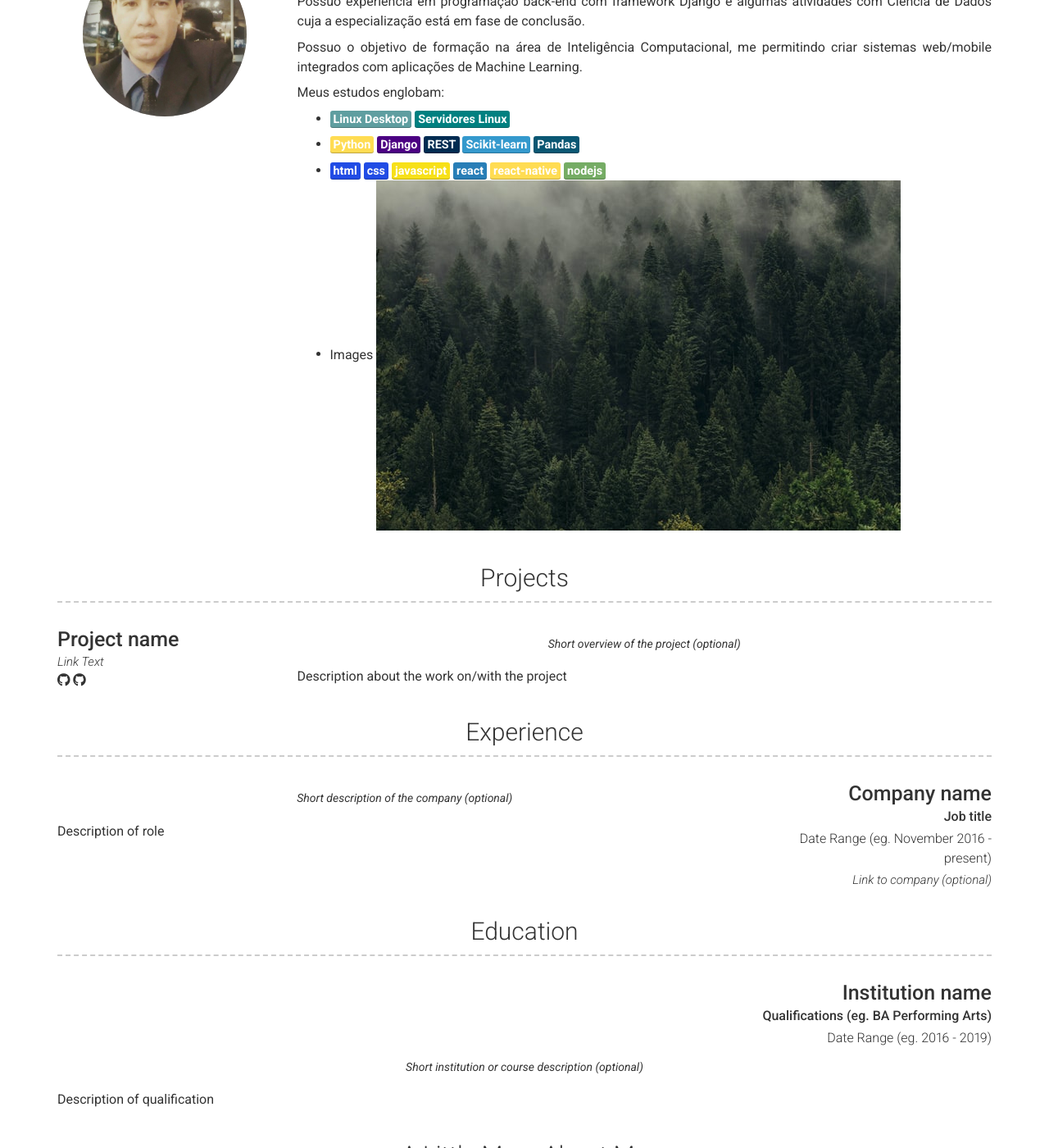
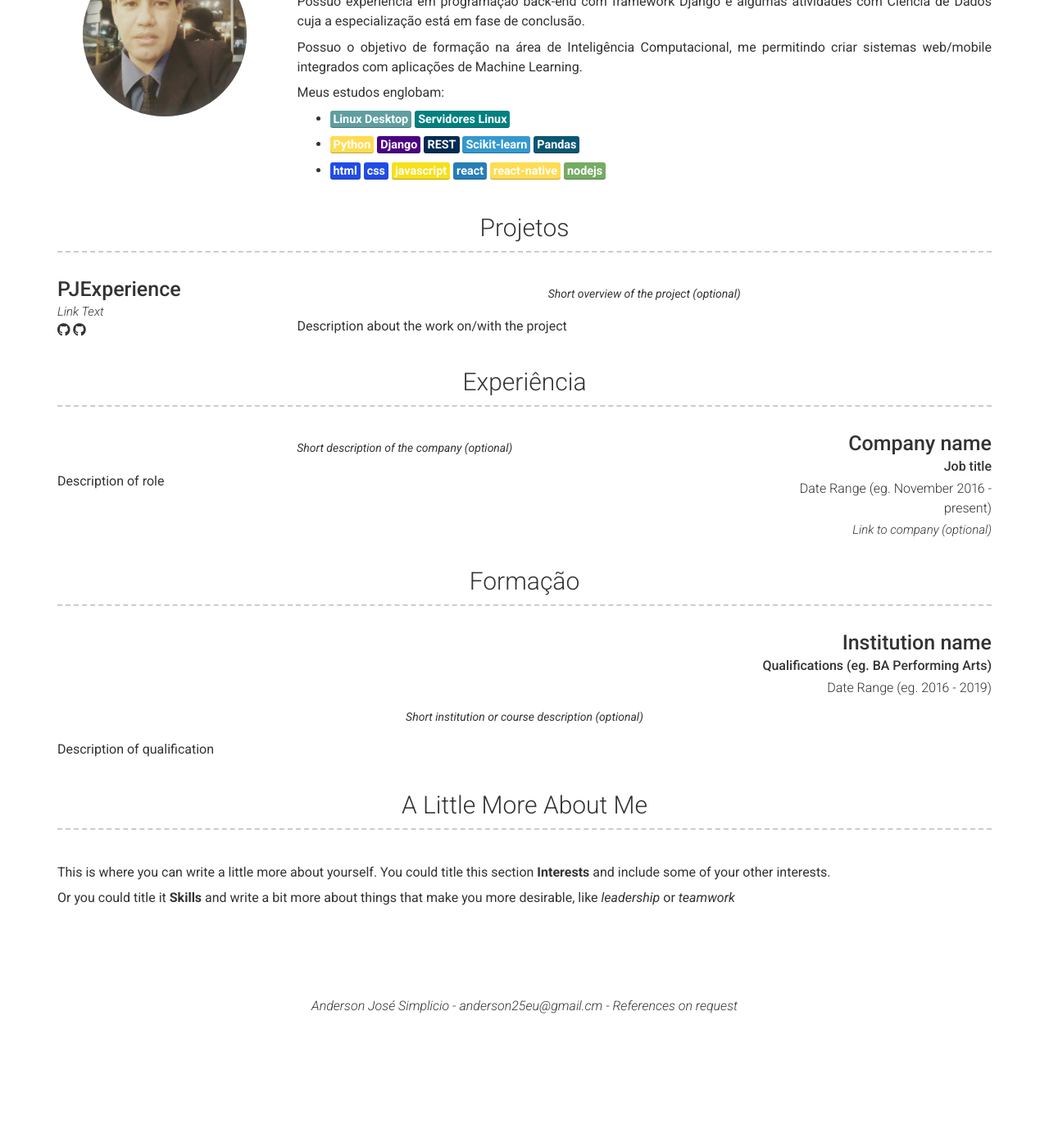
Before and after one commit to andersonsimplicio/works, a Jekyll site: the page built from index.md, in a window 1280 px wide and 1400 px high, scrolled down 360 px. Shown: the whole window at 82% size. Built offline with Jekyll 4.4.1, drawn with Linux system fonts in a browser that asks for light colours; nearby versions of some CDN libraries; after the commit the page ends 1606 px from its top, so only the background shows below that.

```diff
--- a/_config.yml
+++ b/_config.yml
@@ -52,15 +52,15 @@
       <mark style="background-color:#287eb7;font-weight: bold;">react</mark>
       <mark style="background-color:#ffdc52;font-weight: bold;">react-native</mark>
       <mark style="background-color:#75ac64;font-weight: bold;">nodejs</mark>
-    - Images ![alt text](/images/landscape-trees.jpg "Trees")
+
 
 content:
-  - title: Projects # Title for the section
+  - title: Projetos # Title for the section
     layout: list # Type of content section (list/text)
     content:
       - layout: left
-        title: Project name
-        link: Link to project (eg. sproogen.github.io/modern-resume-theme)(optional)
+        title: PJExperience
+        link: sproogen.github.io/modern-resume-theme
         link_text: Link Text
         additional_links:
           - title:  Github page for project (eg. sproogen/modern-resume-theme)
@@ -73,7 +73,7 @@
           Short overview of the project (optional)
         description: | # this will include new lines to allow paragraphs
           Description about the work on/with the project
-  - title: Experience
+  - title: Experiência
     layout: list
     content:
       - layout: right
@@ -85,7 +85,7 @@
           Short description of the company (optional)
         description: | # this will include new lines to allow paragraphs
           Description of role
-  - title: Education
+  - title: Formação
     layout: list
     content:
       - layout: top-right
```
